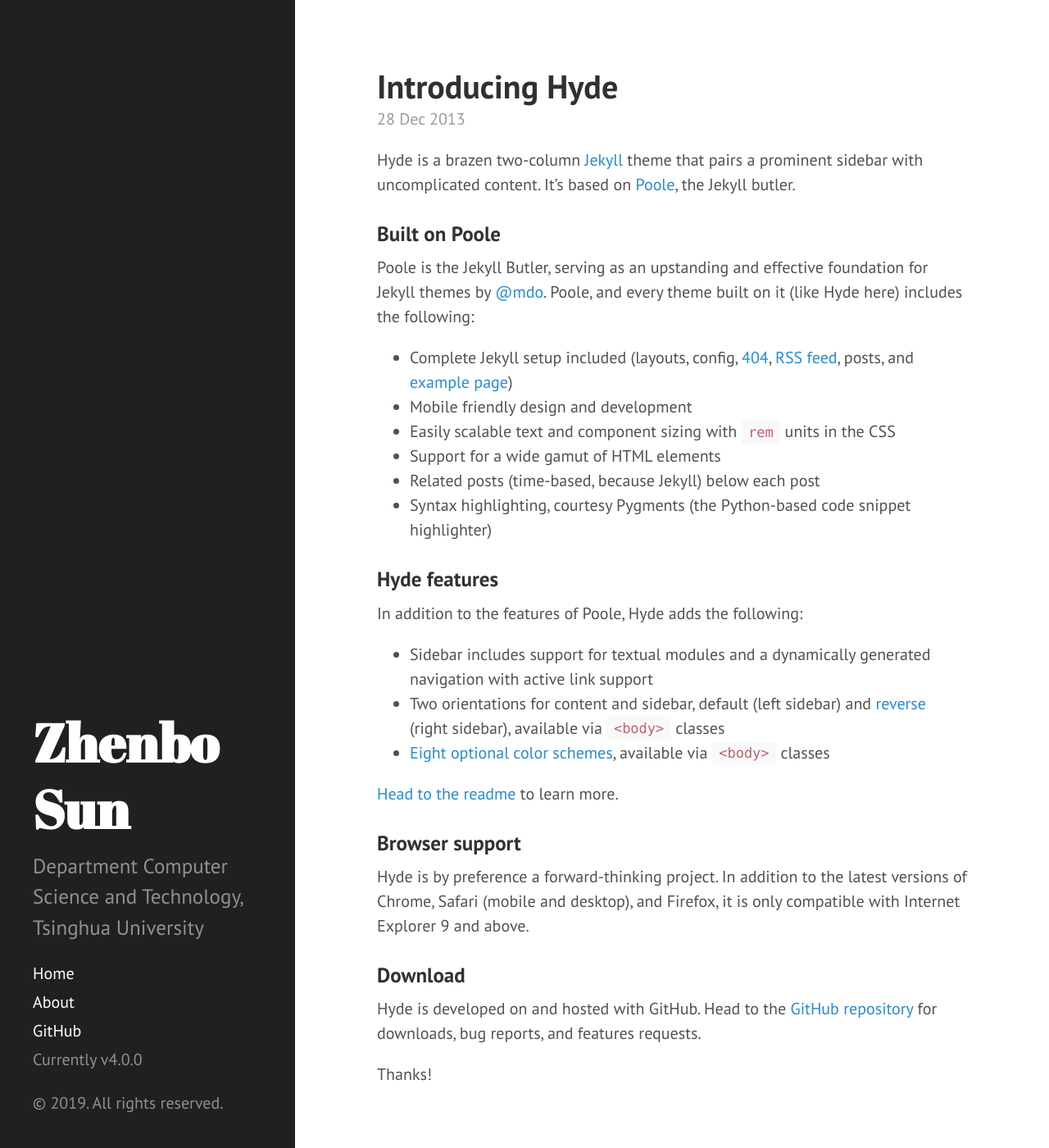
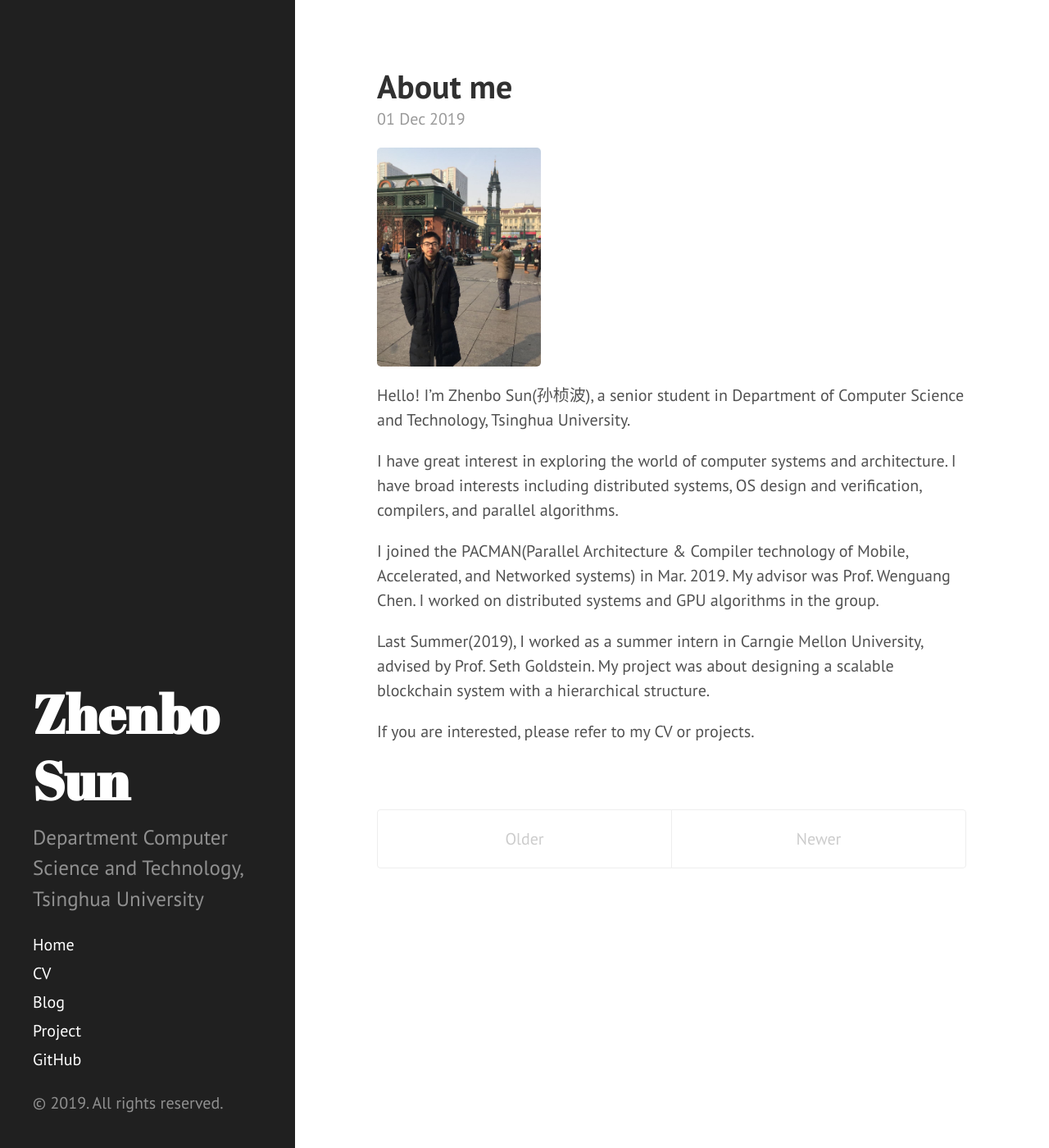
Before and after one commit to Bran-Sun/Bran-Sun.github.io, a Jekyll site: the page built from index.html, in a window 1280 px wide and 1400 px high. Shown: the whole window at 82% size. Built offline with Jekyll 4.4.1, drawn with Linux system fonts in a browser that asks for light colours; the list of posts is cut into pages by our own code; some of the changed text lies outside the part shown.

Commit message:
finish basic information

```diff
--- /dev/null
+++ b/CV.md
@@ -0,0 +1,8 @@
+---
+layout: page
+title: CV
+---
+
+Click <a href="../public/doc/CV.pdf">here</a> to download CV.
+
+Last updated: Oct. 2019
--- a/_config.yml
+++ b/_config.yml
@@ -8,7 +8,6 @@ plugins: [jekyll-paginate]
 
 # Setup
 title:            Zhenbo Sun
-tagline:          'A Jekyll theme'
 description:      'Department Computer Science and Technology, Tsinghua University'
 url:              http://hyde.getpoole.com
 baseurl:          /
--- a/_includes/head.html
+++ b/_includes/head.html
@@ -8,7 +8,7 @@
 
   <title>
     {% if page.title == "Home" %}
-      {{ site.title }} &middot; {{ site.tagline }}
+      {{ site.title }}
     {% else %}
       {{ page.title }} &middot; {{ site.title }}
     {% endif %}
@@ -20,10 +20,6 @@
   <link rel="stylesheet" href="{{ site.baseurl }}public/css/hyde.css">
   <link rel="stylesheet" href="http://fonts.googleapis.com/css?family=PT+Sans:400,400italic,700|Abril+Fatface">
 
-  <!-- Icons -->
-  <link rel="apple-touch-icon-precomposed" sizes="144x144" href="{{ site.baseurl }}public/apple-touch-icon-144-precomposed.png">
-                                 <link rel="shortcut icon" href="{{ site.baseurl }}public/favicon.ico">
-
   <!-- RSS -->
   <link rel="alternate" type="application/rss+xml" title="RSS" href="/atom.xml">
 </head>
--- a/_includes/sidebar.html
+++ b/_includes/sidebar.html
@@ -25,7 +25,6 @@
       {% endfor %}
 
       <a class="sidebar-nav-item" href="{{ site.github }}">GitHub</a>
-      <span class="sidebar-nav-item">Currently v{{ site.version }}</span>
     </nav>
 
     <p>&copy; {{ site.time | date: '%Y' }}. All rights reserved.</p>
--- a/about.md
+++ /dev/null
@@ -1,30 +0,0 @@
----
-layout: page
-title: About
----
-
-<p class="message">
-  Hey there! This page is included as an example. Feel free to customize it for your own use upon downloading. Carry on!
-</p>
-
-In the novel, *The Strange Case of Dr. Jeykll and Mr. Hyde*, Mr. Poole is Dr. Jekyll's virtuous and loyal butler. Similarly, Poole is an upstanding and effective butler that helps you build Jekyll themes. It's made by [@mdo](https://twitter.com/mdo).
-
-There are currently two themes built on Poole:
-
-* [Hyde](http://hyde.getpoole.com)
-* [Lanyon](http://lanyon.getpoole.com)
-
-Learn more and contribute on [GitHub](https://github.com/poole).
-
-## Setup
-
-Some fun facts about the setup of this project include:
-
-* Built for [Jekyll](http://jekyllrb.com)
-* Developed on GitHub and hosted for free on [GitHub Pages](https://pages.github.com)
-* Coded with [Sublime Text 2](http://sublimetext.com), an amazing code editor
-* Designed and developed while listening to music like [Blood Bros Trilogy](https://soundcloud.com/maddecent/sets/blood-bros-series)
-
-Have questions or suggestions? Feel free to [open an issue on GitHub](https://github.com/poole/issues/new) or [ask me on Twitter](https://twitter.com/mdo).
-
-Thanks for reading!
--- /dev/null
+++ b/blog.md
@@ -0,0 +1,6 @@
+---
+layout: page
+title: Blog
+---
+
+Last update: Dec. 2019
--- /dev/null
+++ b/project.md
@@ -0,0 +1,21 @@
+---
+layout: page
+title: Project
+---
+
+Last update: Dec. 2019
+
+## Current Projects
+---
+
+#### Blockgraph: A Scalable Alternative To Blockchain
+
+You can read the <a href="../public/doc/blockgraph.pdf">poster</a> to better understand our project.
+
+#### Implement GPU driver(Raspi3) for rCore
+
+
+
+## Past Projects
+---
+#### GPU Sparse
```
Also changed, not shown: _posts/2012-02-06-whats-jekyll.md (deleted, +0 -12 lines), _posts/2012-02-07-example-content.md (deleted, +0 -137 lines), _posts/2013-12-28-introducing-hyde.md (deleted, +0 -37 lines), _posts/2019-12-01-introducing-hyde.md (added, +16 -0 lines), public/img/zhenbo.jpeg (added), 5 other files.
